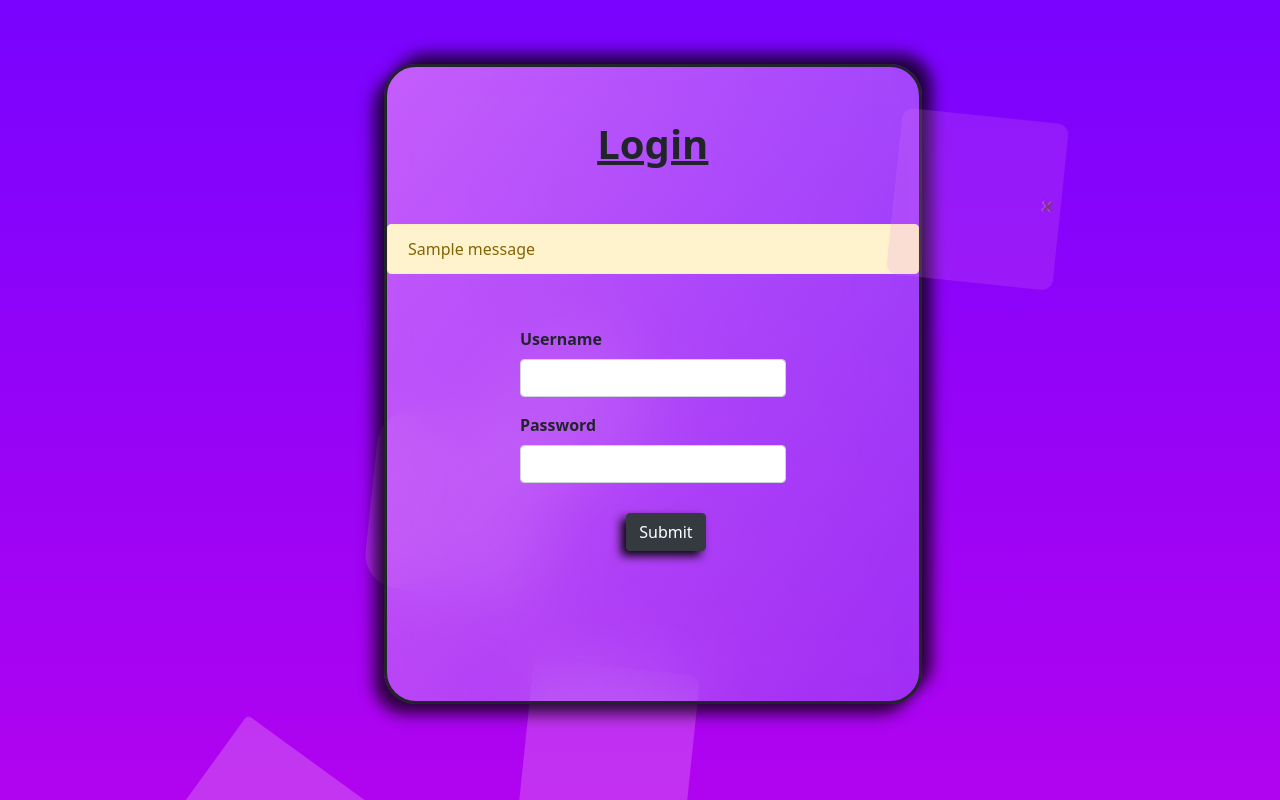
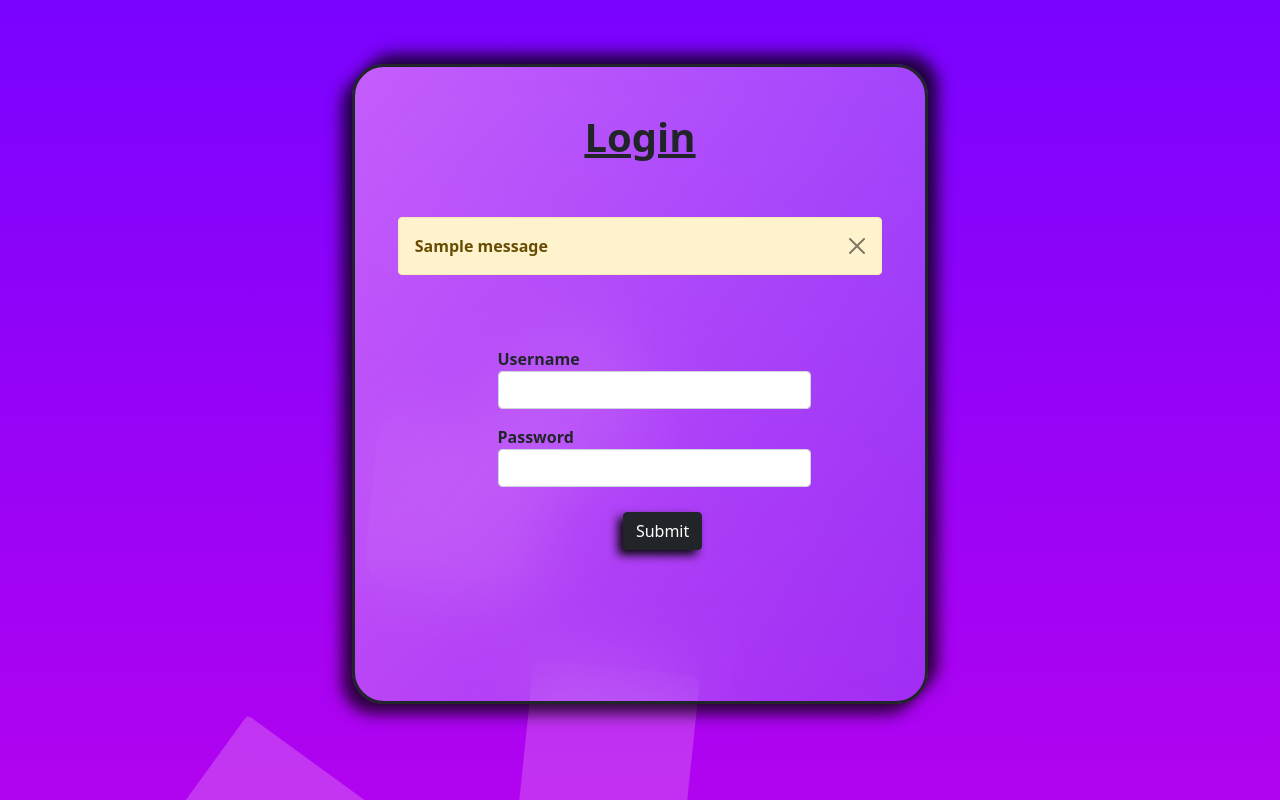
Before and after one commit to vcvedika/Student-Resume-Builder, a Django app: page /students/login in a window 1280 px wide. Run offline with Django 4.2, Linux system fonts and the light colour scheme; tables that the repository leaves empty hold one stand-in row (values such as "Sample post"); one stand-in notice (Sample message) is shown.

Commit message:
Resolved pop-up messages issue and designed register page

```diff
--- a/studentResumeBuilder/students/static/students/style.css
+++ b/studentResumeBuilder/students/static/students/style.css
@@ -13,31 +13,45 @@ main {
     display: flex;
     align-items: center;
     justify-content: center;
-    margin-left: 30%;
     margin-top: 5%;
 }
 
 .heading {
     text-align: center;
-    padding-top: 10%;
+    padding-top: 8%;
 }
 
 .form {
-    width: 50%;
+    width: 55%;
     margin-left: 25%;
     margin-top: 10%;
 }
 
+.form-group label {
+    padding-top: 5%;
+}
+
+#pop-up {
+    width: 85%;
+    align-items: center;
+    margin-left: 7.5%;
+}
+
 #submit-btn {
     margin-left: 40%;
-    margin-top: 5%;
+    margin-top: 8%;
+    box-shadow: -5px 5px 10px #090909;
+}
+
+#submit-button {
+    margin-left: 40%;
     box-shadow: -5px 5px 10px #090909;
 }
 
 .glass {
     background: rgb(255, 255, 255);
     min-height: 80vh;
-    width: 60%;
+    width: 45%;
     background: linear-gradient(
       to right bottom,
       rgba(226, 133, 250, 0.7),
--- a/studentResumeBuilder/students/templates/students/login.html
+++ b/studentResumeBuilder/students/templates/students/login.html
@@ -5,7 +5,8 @@
     <meta http-equiv="X-UA-Compatible" content="IE=edge">
     <meta name="viewport" content="width=device-width, initial-scale=1.0">
     <link rel="stylesheet" type="text/css" href="{% static 'students/style.css' %}">
-    <link rel="stylesheet" href="https://cdn.jsdelivr.net/npm/bootstrap@4.4.1/dist/css/bootstrap.min.css">
+    <link href="https://cdn.jsdelivr.net/npm/bootstrap@5.0.2/dist/css/bootstrap.min.css" rel="stylesheet">
+    <script src="https://cdn.jsdelivr.net/npm/bootstrap@5.0.2/dist/js/bootstrap.bundle.min.js"></script>
     <title>Login</title>
 </head>
 <body>
@@ -41,11 +42,9 @@
 
         {% if messages %}
             {% for message in messages %}
-                <div class="alert alert-warning alert-dismissible fade show" role="alert">
-                {{ message }}
-                <button type="button" class="close" data-dismiss="alert" aria-label="Close">
-                    <span aria-hidden="true">&times;</span>
-                </button>
+                <div class="alert alert-warning alert-dismissible fade show" id="pop-up">
+                <strong>{{ message }}</strong>
+                <button type="button" class="btn-close" data-bs-dismiss="alert"></button>
                 </div>
             {% endfor %}
         {% endif %}
```
Also changed, not shown: studentResumeBuilder/resumeGenerator/static/resumeGenerator/style.css (+10 -4 lines), studentResumeBuilder/resumeGenerator/templates/resumeGenerator/input.html (+4 -4 lines), studentResumeBuilder/students/templates/students/register.html (+20 -7 lines).
